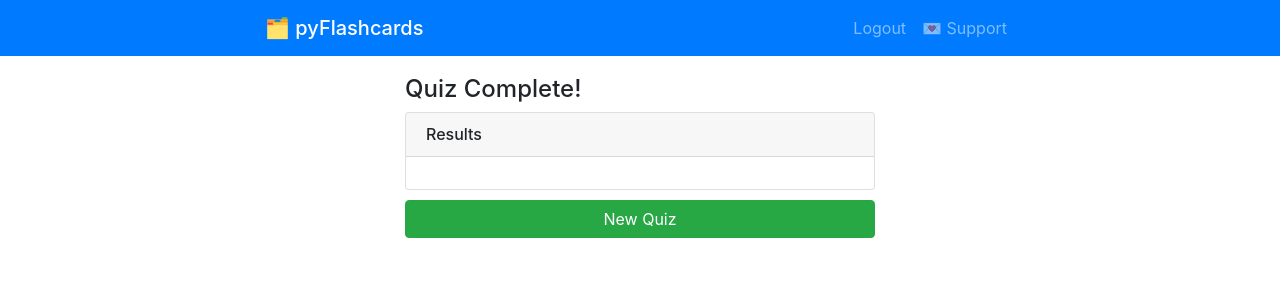
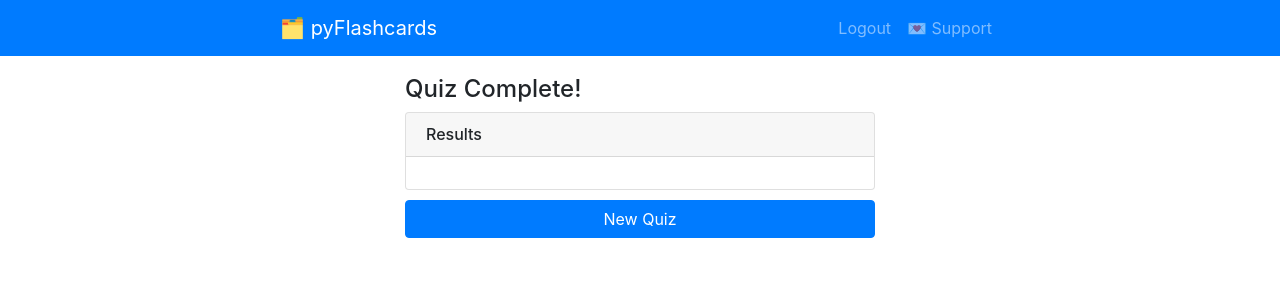
Before and after one commit to chrisluedtke/pyflashcards, a Flask app: page /complete in a window 1280 px wide. Shown: the top 300 px of the page. Run offline with Flask 2, Linux system fonts and the light colour scheme; the visitor is signed in with stand-in values (Sample User, id 1); data comes from the database, SQL or seed files in the repository; some libraries are stand-ins or nearby versions.

Commit message:
fix styling

```diff
--- a/pyflashcards/templates/complete.html
+++ b/pyflashcards/templates/complete.html
@@ -10,7 +10,7 @@
 
     </div>
 </div>
-<a href="/" class="btn btn-success" role="button" style="width: 100%;">
+<a href="/" class="btn btn-primary" role="button" style="width: 100%;">
     New Quiz
 </a>
 {% endblock %}
--- a/pyflashcards/templates/includes/nav.html
+++ b/pyflashcards/templates/includes/nav.html
@@ -1,11 +1,10 @@
-<nav class="navbar navbar-expand fixed-top navbar-dark bg-primary">
+<nav class="navbar navbar-expand-sm fixed-top navbar-dark bg-primary">
     <div class="container" style="max-width: 750px">
-        <a class="navbar-brand mb-0 h1" href="/">🗂️ pyFlashcards</a>
+        <a class="navbar-brand" href="/">🗂️ pyFlashcards</a>
         <button class="navbar-toggler" type="button" data-toggle="collapse" data-target="#navbarSupportedContent" aria-controls="navbarSupportedContent" aria-expanded="false" aria-label="Toggle navigation">
             <span class="navbar-toggler-icon"></span>
         </button>
-
-        <div class="collapse navbar-collapse" id="navbarSupportedContent">
+        <div class="collapse navbar-collapse text-right" id="navbarSupportedContent">
             <ul class="navbar-nav ml-auto">
             {% if g.user %}
                 <li class="nav-item">
```
Also changed, not shown: pyflashcards/templates/flashcard.html (+3 -4 lines).
